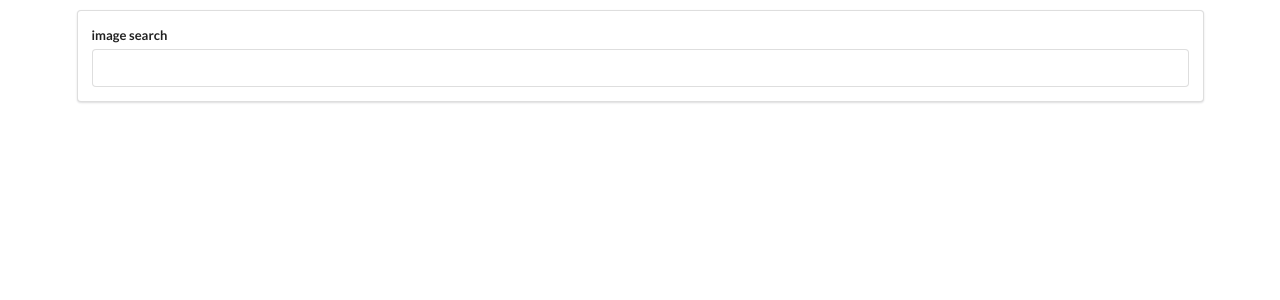
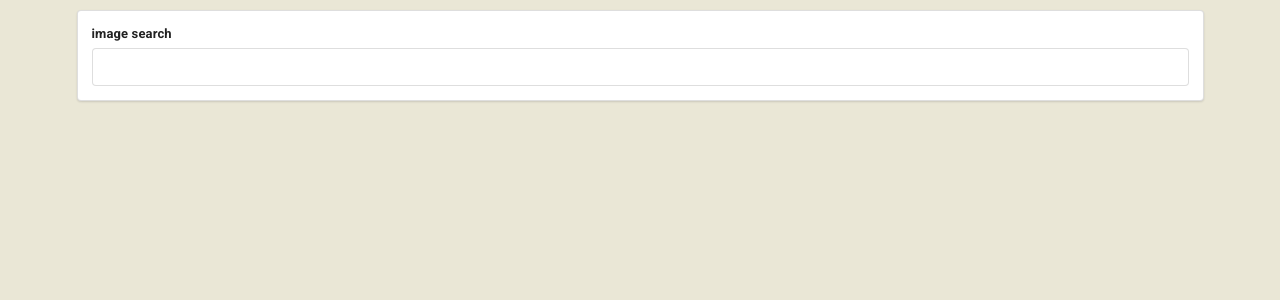
Before and after one commit to CodyHoban/grids, a React (Create React App) app: page / in a window 1280 px wide. Shown: the top 300 px of the page. Built offline with nearby package versions, Linux system fonts and the light colour scheme.

Commit message:
css and theme work

```diff
--- a/src/components/App.js
+++ b/src/components/App.js
@@ -3,6 +3,10 @@ import unsplash from '../api/unsplash'
 import SearchBar from './SearchBar'
 import ImageList from './ImageList'
 
+import { ThemeProvider } from '@material-ui/core/styles'
+import CssBaseline from '@material-ui/core/CssBaseline'
+import { withTheme } from '@material-ui/core/styles'
+import theme from './theme'
 
 class App extends React.Component {
     state = { images: [] };
@@ -18,12 +22,15 @@ class App extends React.Component {
 
     render() {
         return (
-            <div className="ui container" style ={{ marginTop: '10px'}}>
-                <SearchBar onSubmit={this.onSearchSubmit}/>
-                <ImageList images={this.state.images} />
-            </div>
+            <ThemeProvider theme={theme}>
+                <CssBaseline />
+                <div className="ui container" style ={{ marginTop: '10px'}}>
+                    <SearchBar onSubmit={this.onSearchSubmit}/>
+                    <ImageList images={this.state.images} />
+                </div>
+            </ThemeProvider>
         );
     }
 };
 
-export default App;
+export default withTheme(App);
--- a/src/components/ImageCard.js
+++ b/src/components/ImageCard.js
@@ -11,35 +11,45 @@ class ImageCard extends React.Component {
   constructor(props) {
     super(props);
 
-    this.state = { spans: 0 };
+    this.state = { heightSpans: 0, widthSpans: 0 };
 
     this.imageRef = React.createRef();
   }
 
   componentDidMount() {
-    console.log(this.props);
+    console.log(this.imageRef);
     this.imageRef.current.addEventListener('load', this.setSpans);
   }
 
   setSpans = () => {
     const height = this.imageRef.current.clientHeight;
 
-    const spans = Math.ceil(height / 5);
+    const width = this.imageRef.current.clientWidth;
 
-    this.setState({ spans });
+    const heightSpans = Math.ceil(height / 10);
+
+    const widthSpans = Math.ceil(width / 10);
+
+    this.setState({ heightSpans, widthSpans });
   };
 
   render() {
     const { description, urls, tags, alt_description } = this.props.image;
     return (
-      <Card style={{ gridRowEnd: `span ${this.state.spans}` }}>
+      <Card
+        background_color="gray"
+        style={{
+          gridRowEnd: `span ${this.state.heightSpans}`,
+          gridColumnEnd: `span ${this.state.widthSpans}`
+        }}
+      >
         <CardActionArea>
           <CardMedia>
             <img
               ref={this.imageRef}
               alt={description}
               src={urls.regular}
-              title={tags[1]}
+              title={alt_description}
             />
           </CardMedia>
           <CardContent>
@@ -52,7 +62,7 @@ class ImageCard extends React.Component {
           </CardContent>
         </CardActionArea>
         <CardActions>
-          <Button size="small" color="primary">
+          <Button size="contianed" color="secondary">
             Share
           </Button>
           <Button size="small" color="primary">
--- a/src/components/ImageList.css
+++ b/src/components/ImageList.css
@@ -3,9 +3,11 @@
   grid-template-columns: repeat(auto-fill, minmax(250px, 1fr));
   grid-gap: 0 10px;
   grid-auto-rows: 10px;
+  grid-auto-columns: 10px;
 }
 
 .image-list img {
-  width: 250px;
+
   grid-row-end: span 2;
+  grid-column-end: span 2;
 }
--- /dev/null
+++ b/src/components/theme.js
@@ -0,0 +1,24 @@
+import { createTheme } from '@material-ui/core/styles';
+
+const theme = createTheme({
+        palette: {
+          primary: {
+            light: 'pink',
+            main: '#B0D4B8',
+            dark: '#D8F9FA',
+            contrastText: '#4F4F4F',
+          },
+          secondary: {
+            light: '#ff7961',
+            main: '#A4C3A2',
+            dark: '#ba000d',
+            contrastText: '#000',
+          },
+          background: {
+            default: "#EAE7D6",
+          }
+        },
+
+})
+
+export default theme;
```
